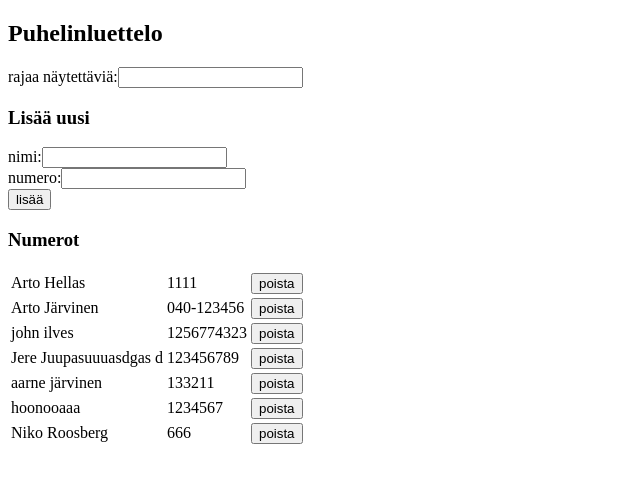
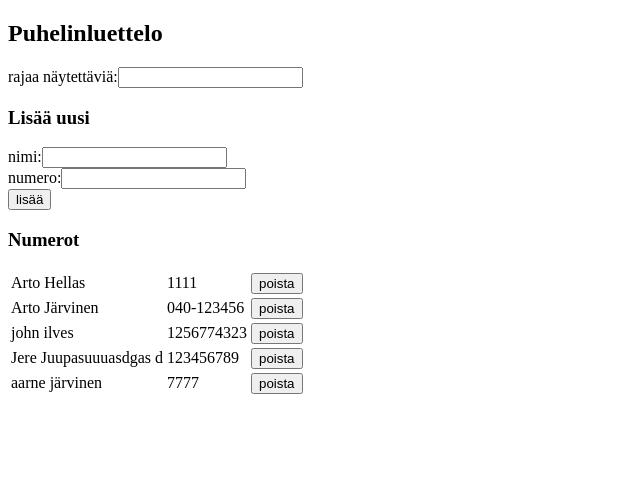
Before and after one commit to Tuomoes/osa2, a React (Create React App) app in the folder lomakkeet/: page / in a window 1280 px wide. Shown: the top 482 px of the page, without its empty margins (0-640 px from the left). Built offline with nearby package versions, Linux system fonts and the light colour scheme; data requests are answered from the project's data file.

Commit message:
subtask 2.19* done

```diff
--- a/lomakkeet/db.json
+++ b/lomakkeet/db.json
@@ -22,18 +22,8 @@
     },
     {
       "name": "aarne järvinen",
-      "number": "133211",
+      "number": "7777",
       "id": 7
-    },
-    {
-      "name": "hoonooaaa",
-      "number": "1234567",
-      "id": 8
-    },
-    {
-      "name": "Niko Roosberg",
-      "number": "666",
-      "id": 9
     }
   ]
 }
--- a/lomakkeet/src/App.js
+++ b/lomakkeet/src/App.js
@@ -62,7 +62,26 @@ class App extends React.Component {
                 setTimeout(() => {
                   this.setState({notification: null})
                 }, 5000)
+              }).catch(error => {
+                //if person to be edited is missing from the server. It is added again.
+                personsService.createObj(personObject)
+                  .then(response => {
+                  console.log(response)
+                  const persons = this.state.persons.filter(person => {return person.name !== response.data.name}).concat(response.data)
+
+                  this.setState({
+                    persons: persons,
+                    newName: '',
+                    newNumber: '',
+                    notification: 'muutettiin ' + response.data.name
+                  })
+
+                  setTimeout(() => {
+                    this.setState({notification: null})
+                  }, 5000)
+
               })
+            })
            }
         }
         else {
```
